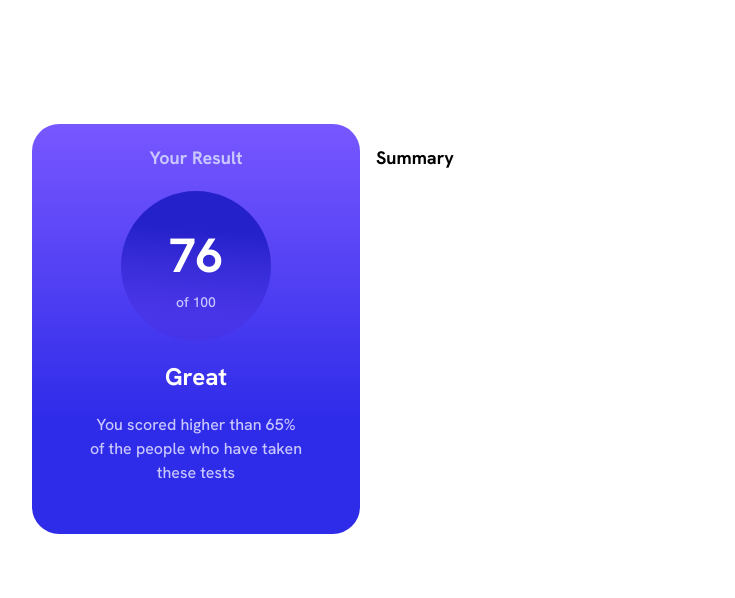
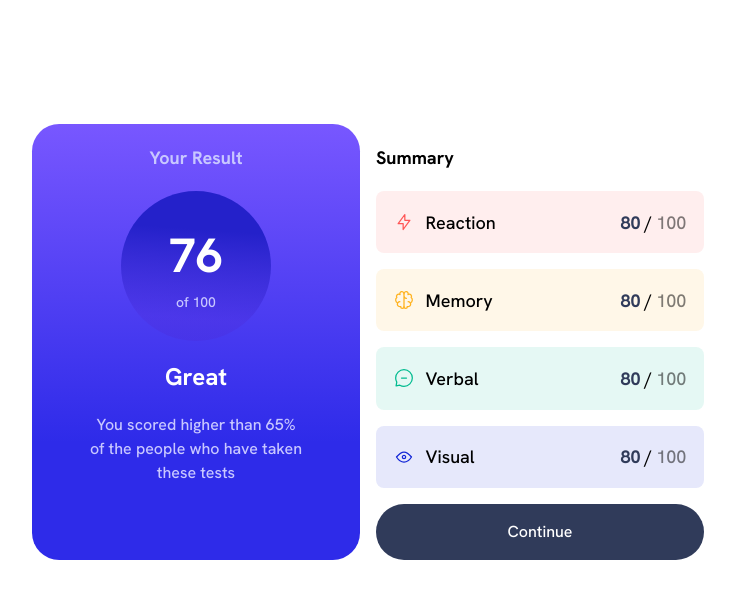
Before and after one commit to Nnadivictory25/results-summary-component, a React (Vite) app: page / in a window 1280 px wide. Shown: the top 598 px of the page, without its empty margins (272-1007 px from the left). Built offline with nearby package versions, Linux system fonts and the light colour scheme.

Commit message:
Finished Second part , rendered cards and button

```diff
--- a/src/components/Summary.tsx
+++ b/src/components/Summary.tsx
@@ -1,13 +1,17 @@
-import data from '../data/data';
-import memoryIcon from '../assets/icon-memory.svg';
-import reactionIcon from '../assets/icon-reaction.svg';
-import verbalIcon from '../assets/icon-verbal.svg';
-import visualIcon from '../assets/icon-visual.svg';
+import SummaryCards from "./SummaryCards";
 
 const Summary = () => {
 	return (
 		<div className='bg-white px-8 md:px-0 mt-5 md:mt-0 pt-2 md:pt-5'>
 			<p className='font-bold'>Summary</p>
+
+			<div className='summariesCtn mt-5'>
+        <SummaryCards />
+			</div>
+
+			<button className='p-4 rounded-full text-white bg-dark-g-blue w-full'>
+				Continue
+			</button>
 		</div>
 	);
 };
--- /dev/null
+++ b/src/components/SummaryCards.tsx
@@ -0,0 +1,40 @@
+import data from '../data/data';
+import memoryIcon from '../assets/icon-memory.svg';
+import reactionIcon from '../assets/icon-reaction.svg';
+import verbalIcon from '../assets/icon-verbal.svg';
+import visualIcon from '../assets/icon-visual.svg';
+
+const colorCodes = [
+	'rgba(255, 87, 87, 0.1)',
+	'rgba(255, 176, 31, 0.1)',
+	'rgba(0, 189, 145, 0.1)',
+	'rgba(17, 37, 212, 0.1)',
+];
+
+const imgs = [reactionIcon, memoryIcon, verbalIcon, visualIcon];
+
+const textColors = ['light-red', 'orange-yellow', 'green-teal', 'co-blue'];
+
+const SummaryCards = () => {
+	return (
+		<>
+			{data.map(({ category }, i) => (
+				<div
+					className='card flex mb-4 items-center justify-between p-[1.1rem] rounded-lg'
+					style={{ backgroundColor: colorCodes[i] }}>
+					<div className='flex items-center gap-x-3'>
+						<img src={imgs[i]} />
+						<p className={'text-' + textColors[i]}>{category}</p>
+					</div>
+					<div className='scoreRating flex items-center gap-x-1'>
+						<p className='text-dark-g-blue font-semibold'>80</p>
+						<p>/</p>
+						<p className='opacity-50'>100</p>
+					</div>
+				</div>
+			))}
+		</>
+	);
+};
+
+export default SummaryCards;
```
Also changed, not shown: data.json (deleted, +0 -22 lines).
